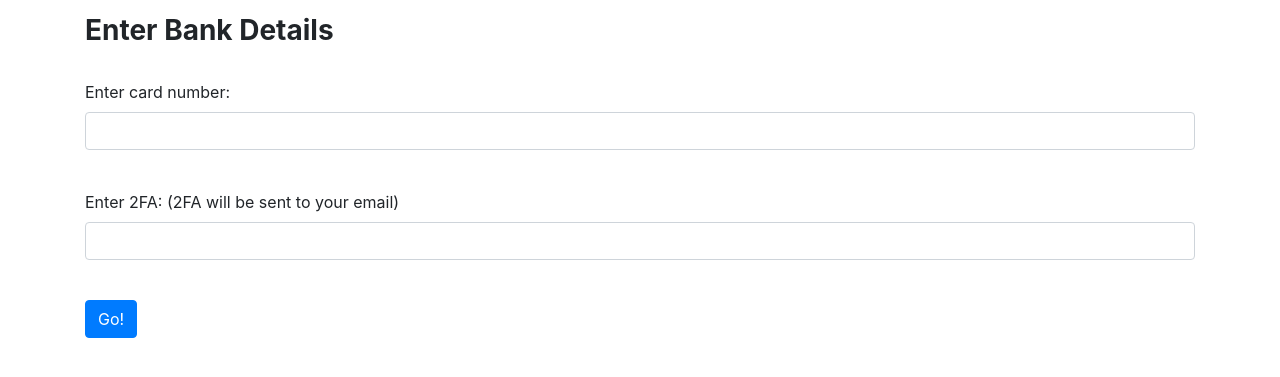
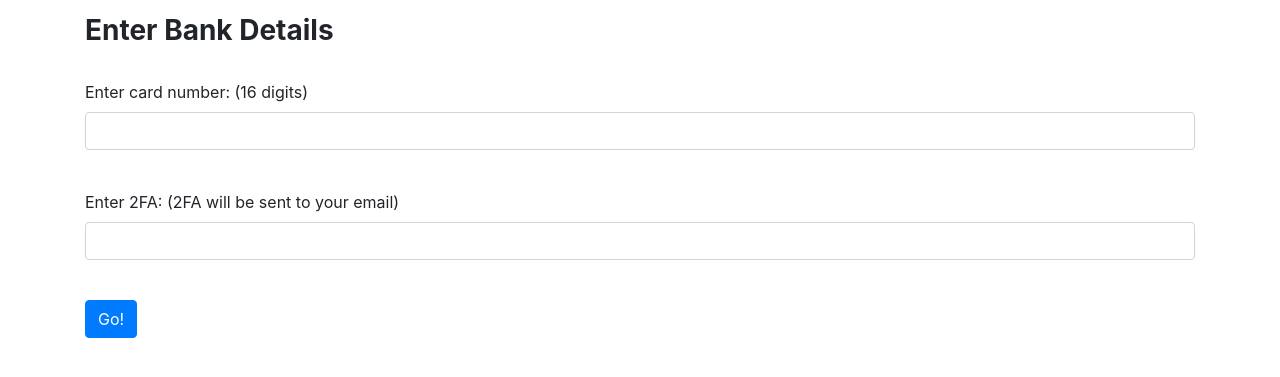
Before and after one commit to gilbert-khonstantine/OnlineTicketApp, a Flask app: template templates/bank.html in a window 1280 px wide. Shown: the part 56-433 px from the top of the page. Run offline with Flask 2, Linux system fonts and the light colour scheme; the template is opened without the code that fills it, so the values that code supplies are empty; some libraries are stand-ins or nearby versions.

Commit message:
fixed token & bank textbox

```diff
--- a/templates/bank.html
+++ b/templates/bank.html
@@ -43,8 +43,8 @@
     <br>
     <form class="form" name='myform' action="{{ url_for('bank') }}" method="POST" onsubmit=''>
         <div class="form-group">
-            <label for="name">Enter card number: </label>
-            <input class="form-control" type="text" name="card_num"><br>
+            <label for="name">Enter card number: (16 digits)</label>
+            <input class="form-control" type="text" maxlength="16" pattern="\d{16}" name="card_num"><br>
         </div>
         <div class="form-group">
             <label for="name">Enter 2FA: (2FA will be sent to your email)</label>
--- a/templates/tokens.html
+++ b/templates/tokens.html
@@ -71,7 +71,7 @@
         <input type="radio" name="amount" value="50">
         <label for="name">50 tokens</label><br>
         <input type="radio" name="amount" id="amntother" value=""> <label for="amntother">Other amount: </label>
-        <input type="text" name="amntotherSpecify" id="otherAmount" value="" onchange="addValueToRadioBtn();"><br>
+        <input type="number" min='1' name="amntotherSpecify" id="otherAmount" value="" onchange="addValueToRadioBtn();"><br>
         <script>
             function addValueToRadioBtn() {
                 if (document.getElementById("amntother").checked == true) {
```
